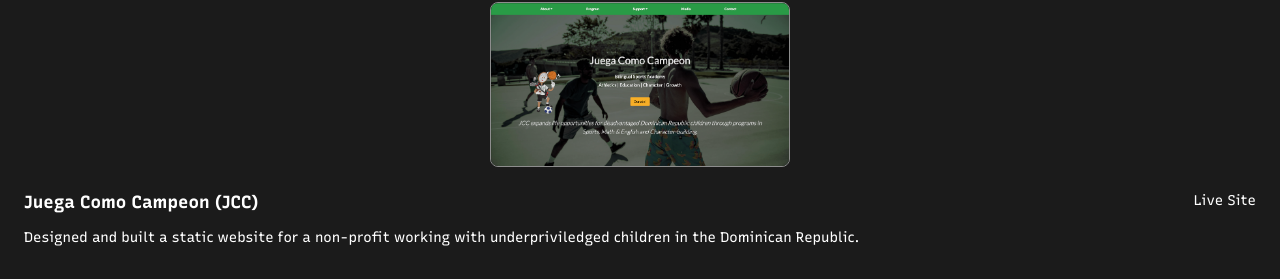
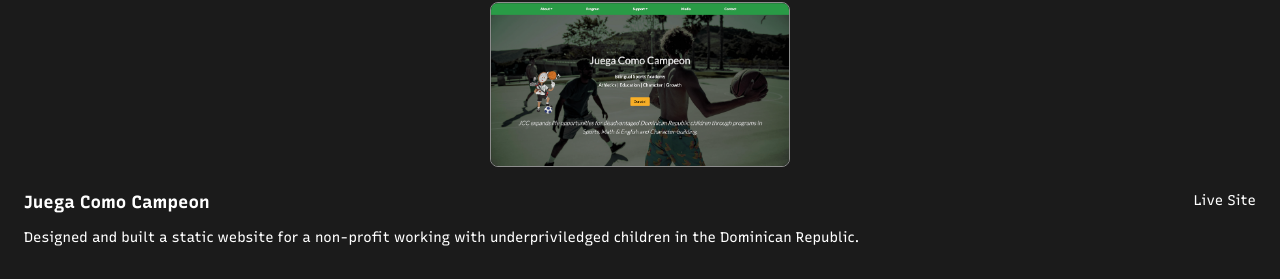
Before and after one commit to darwin911/portfolio-react, a React (Create React App) app: page / in a window 1280 px wide. Shown: the part 5035-5314 px from the top of the page. Built offline with nearby package versions, Linux system fonts and the light colour scheme.

Commit message:
updates data description

```diff
--- a/src/assets/data.js
+++ b/src/assets/data.js
@@ -29,7 +29,7 @@ const data = {
       title: 'Vinyl',
       img: vinyl,
       description:
-        'CRUD (Create, Read, Update, Delete) application, built with React, Express, Sequelize, Postgres. The UI controls are custom CSS, and are controlled with state. Tracks are uploaded through the server to an AWS S3 Bucket. Authentication implemented with JSON Web Tokens, storing hashed passwords to the database. Login and Register inputs with validation',
+        'CRUD (Create, Read, Update, Delete) application, built with React, Express, Sequelize, Postgres. The UI controls are custom CSS, and are controlled with state. Tracks are uploaded through the server to an AWS S3 Bucket. Authentication implemented with JSON Web Tokens, storing hashed passwords to the database. Login and Register inputs with validation.',
       github: 'https://github.com/darwin911/vinyl-express',
       link: 'https://vinyl.surge.sh/'
     },
@@ -66,7 +66,7 @@ const data = {
       link: 'https://pong-js.netlify.com/'
     },
     {
-      title: 'Juega Como Campeon (JCC)',
+      title: 'Juega Como Campeon',
       img: jcc,
       description:
         'Designed and built a static website for a non-profit working with underpriviledged children in the Dominican Republic.',
```
